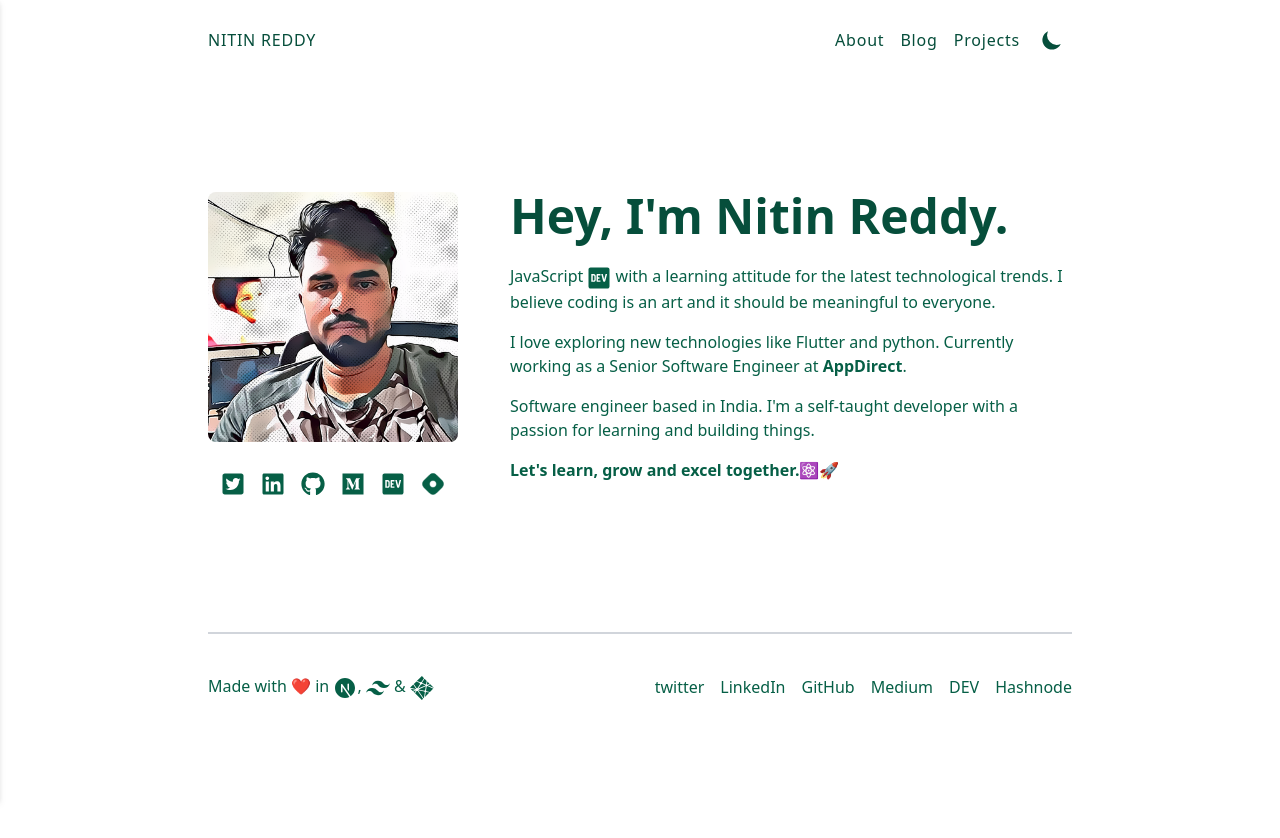
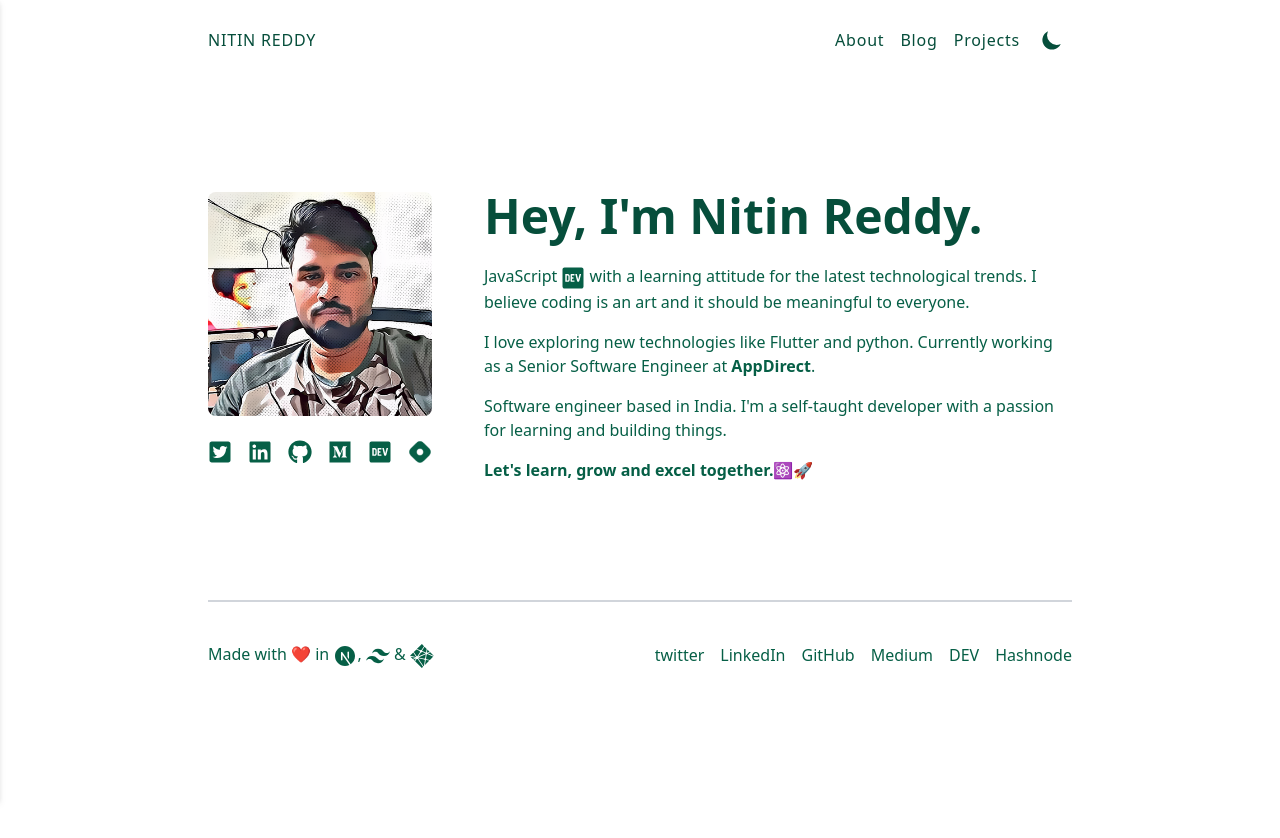
Before and after one commit to nitinreddy3/emptystack.xyz, a Next.js app: page / in a window 1280 px wide. Shown: the top 838 px of the page. After the commit the page ends 812 px from the top, so only its background shows below. Built offline with nearby package versions, Linux system fonts and the light colour scheme.

Commit message:
Added Image height and width to improve web vitals

```diff
--- a/components/About.js
+++ b/components/About.js
@@ -18,6 +18,7 @@ const About = () => {
             width={250}
             height={250}
             placeholder="blur"
+            layout="responsive"
           />
           <div className="flex justify-center mt-6">
             <div className="flex md:flex lg:flex space-x-4 font-medium text-emerald-800 sm:block dark:text-white">
```
